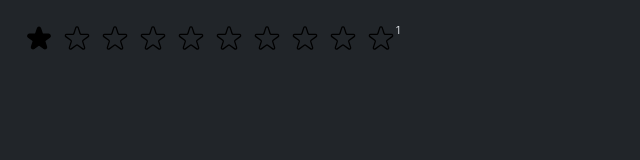
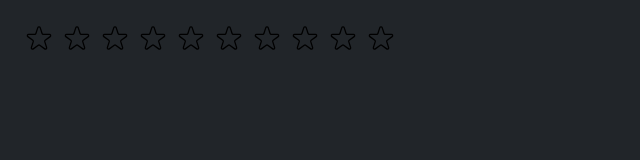
Before and after one commit to LokeshMohanMahankali/usepopcorn, a React (Create React App) app: page / in a window 1280 px wide. Shown: the top 160 px of the page, without its empty margins (0-640 px from the left). Built offline with nearby package versions, Linux system fonts and the light colour scheme.

Commit message:
colourchanging for stars

```diff
--- a/src/Starrating.js
+++ b/src/Starrating.js
@@ -18,7 +18,8 @@
 };
 
 export default function Starrating({ maxrate = 5 }) {
-  const [rating, setRating] = useState(1);
+  const [rating, setRating] = useState(0);
+  const [temprating, setTempRating] = useState(0);
 
   function Handlefunction(rating) {
     setRating(rating);
@@ -31,7 +32,9 @@
           <Star
             key={i}
             onRate={() => Handlefunction(i + 1)}
-            full={rating >= i + 1}
+            full={temprating ? temprating >= i + 1 : rating >= i + 1}
+            onHoverIn={() => setTempRating(i + 1)}
+            onHoverOut={() => setTempRating(0)}
           />
         ))}
       </div>
@@ -40,7 +43,7 @@
   );
 }
 
-function Star({ onRate, full }) {
+function Star({ onRate, full, onHoverIn, onHoverOut }) {
   const starStyle = {
     width: "30px",
     display: "block",
@@ -48,7 +51,13 @@
   };
 
   return (
-    <span role="button" style={starStyle} onClick={onRate}>
+    <span
+      role="button"
+      style={starStyle}
+      onClick={onRate}
+      onMouseEnter={onHoverIn}
+      onMouseLeave={onHoverOut}
+    >
       {full ? (
         <svg
           xmlns="http://www.w3.org/2000/svg"
```
